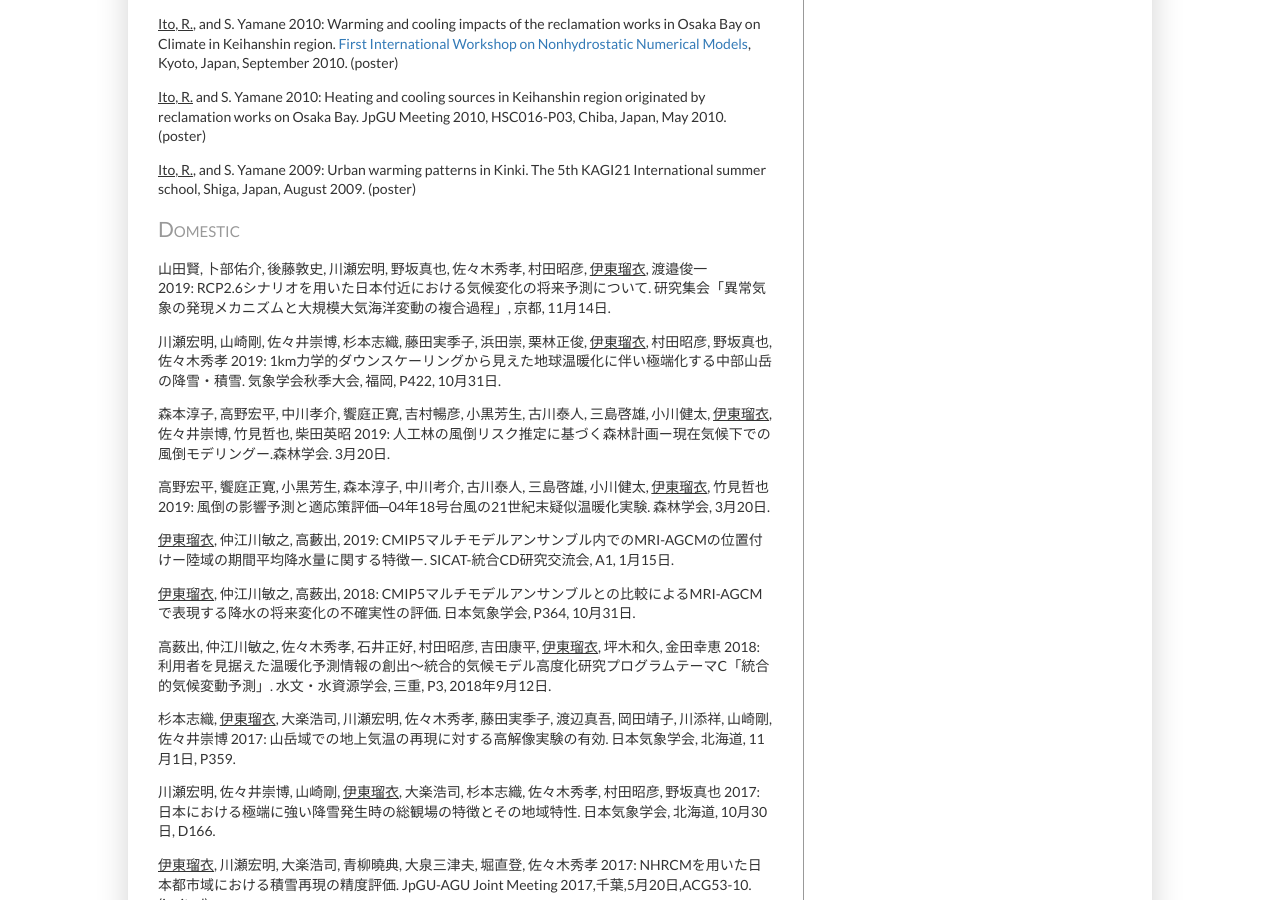
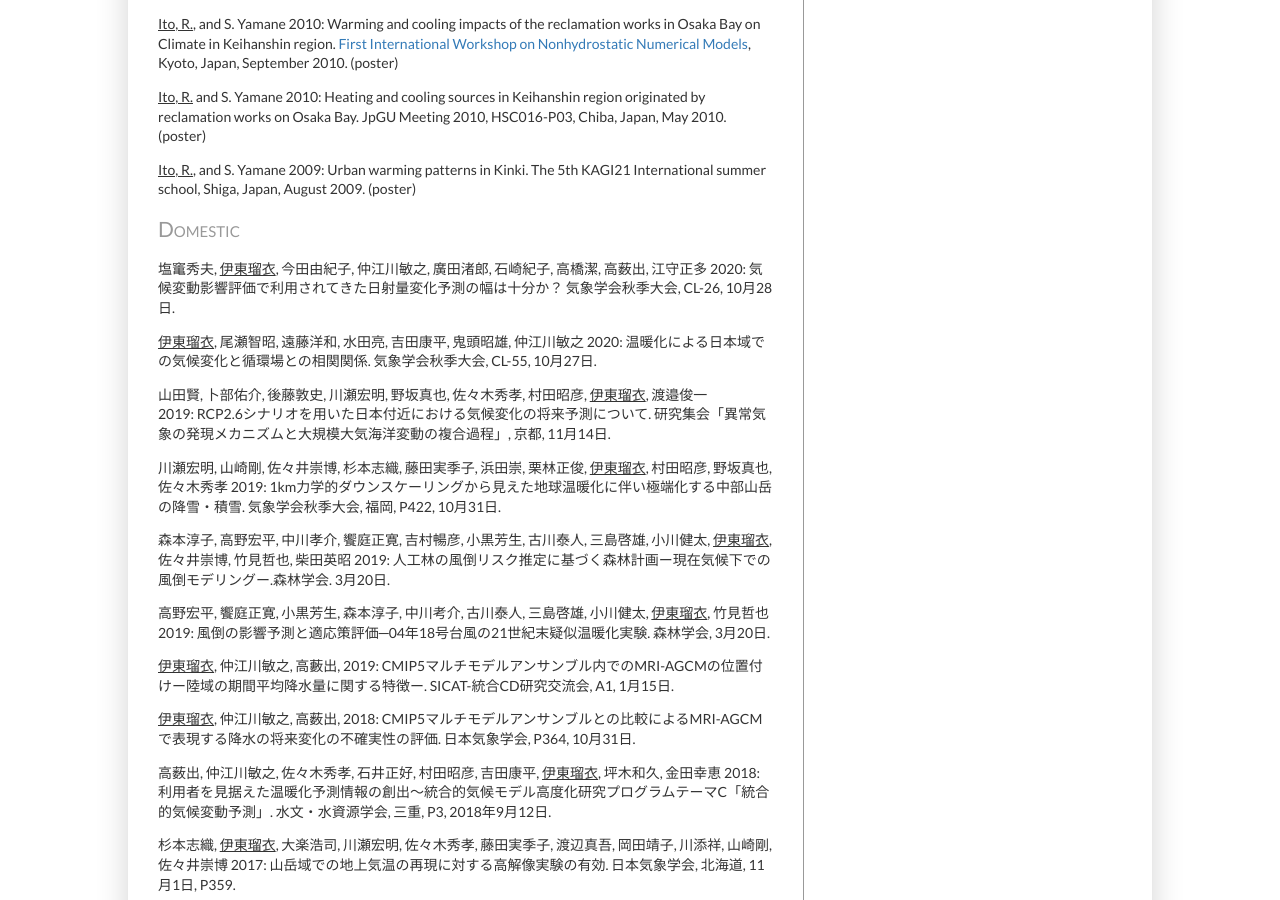
Before and after one commit to rui-climbiz/rui-climbiz.github.io, a Jekyll site: the page built from publications.html, in a window 1280 px wide and 900 px high, scrolled down 4038 px. Built offline with Jekyll 4.4.1, drawn with Linux system fonts in a browser that asks for light colours.

Commit message:
Update publications.html

```diff
--- a/publications.html
+++ b/publications.html
@@ -64,6 +64,8 @@
 <p><u>Ito, R.</u> and S. Yamane 2010: Heating and cooling sources in Keihanshin region originated by reclamation works on Osaka Bay. JpGU Meeting 2010, HSC016-P03, Chiba, Japan, May 2010. (poster)</p>
 <p><u>Ito, R.</u>, and S. Yamane 2009: Urban warming patterns in Kinki. The 5th KAGI21 International summer school, Shiga, Japan, August 2009. (poster)</p>
 <h2>Domestic</h2>
+<p>塩竃秀夫, <u>伊東瑠衣</u>, 今田由紀子, 仲江川敏之, 廣田渚郎, 石崎紀子, 高橋潔, 高薮出, 江守正多 2020: 気候変動影響評価で利用されてきた日射量変化予測の幅は十分か？ 気象学会秋季大会, CL-26, 10月28日.</p>
+<p><u>伊東瑠衣</u>, 尾瀬智昭, 遠藤洋和, 水田亮, 吉田康平, 鬼頭昭雄, 仲江川敏之 2020: 温暖化による日本域での気候変化と循環場との相関関係. 気象学会秋季大会, CL-55, 10月27日.</p>
 <p>山田賢, 卜部佑介, 後藤敦史, 川瀬宏明, 野坂真也, 佐々木秀孝, 村田昭彦, <u>伊東瑠衣</u>, 渡邉俊一 2019: RCP2.6シナリオを用いた日本付近における気候変化の将来予測について. 研究集会「異常気象の発現メカニズムと大規模大気海洋変動の複合過程」, 京都, 11月14日. </p>
 <p>川瀬宏明, 山崎剛, 佐々井崇博, 杉本志織, 藤田実季子, 浜田崇, 栗林正俊, <u>伊東瑠衣</u>, 村田昭彦, 野坂真也, 佐々木秀孝 2019: 1km力学的ダウンスケーリングから見えた地球温暖化に伴い極端化する中部山岳の降雪・積雪. 気象学会秋季大会, 福岡, P422, 10月31日.</p>
 <p>森本淳子, 高野宏平, 中川孝介, 饗庭正寛, 吉村暢彦, 小黒芳生, 古川泰人, 三島啓雄, 小川健太, <u>伊東瑠衣</u>, 佐々井崇博, 竹見哲也, 柴田英昭 2019: 人工林の風倒リスク推定に基づく森林計画ー現在気候下での風倒モデリングー.森林学会. 3月20日.</p>
```
